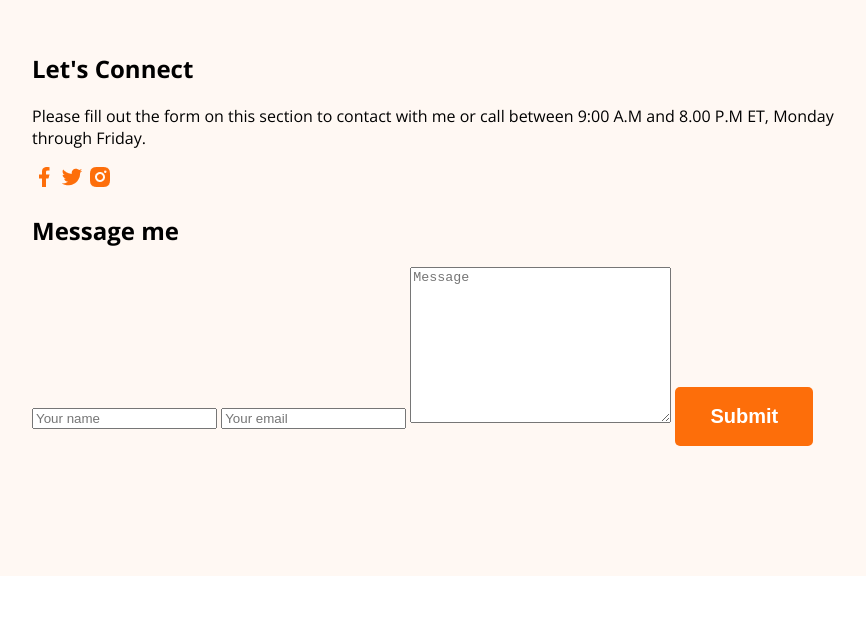
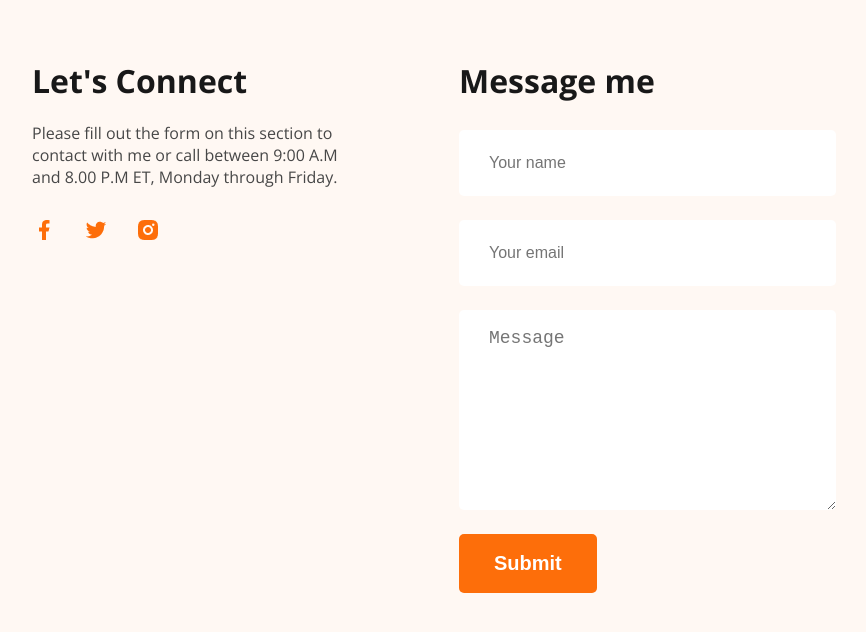
Before and after one commit to mdismail13/simple-portfolio-website, a plain HTML site: page index.html in a window 1280 px wide. Shown: the part 4037-4669 px from the top of the page, without its empty margins (206-1072 px from the left). Before the commit the page ends 4621 px from the top, so only its background shows below. Drawn offline with nearby package versions, Linux system fonts and the light colour scheme.

Commit message:
added footer section

```diff
--- a/index.html
+++ b/index.html
@@ -144,7 +144,8 @@
                     <div class="edu-content">
                         <h3 class="ec-title dark-2">Master in Computer Engineering</h3>
                         <p class="ec-subtitle dark-3">University of Southern California (USC) / 2015 - 2017</p>
-                        <p class="ec-description dark-3">Completed a Master's degree in Computer Engineering with focus on
+                        <p class="ec-description dark-3">Completed a Master's degree in Computer Engineering with focus
+                            on
                             software
                             systems, algorithms, and hardware integration. Gained practical experience through research
                             projects and internships within Los Angeles tech community.</p>
@@ -163,7 +164,8 @@
                     <div class="edu-content">
                         <h3 class="ec-title dark-2">High School Diploma</h3>
                         <p class="ec-subtitle dark-3">Los Angeles High School / 2009 - 2011</p>
-                        <p class="ec-description dark-3">Completed high school education with strong emphasis on Science and
+                        <p class="ec-description dark-3">Completed high school education with strong emphasis on Science
+                            and
                             Mathematics, preparing for advanced studies in engineering and technology.</p>
                     </div>
                 </div>
@@ -172,7 +174,8 @@
                     <div class="exp-content">
                         <h3 class="ex-title dark-2">Software Engineer — Tech Solutions Inc., Los Angeles</h3>
                         <p class="ex-subtitle dark-3">July 2019 - Present</p>
-                        <p class="ex-description dark-3">Developing and maintaining scalable web applications using JavaScript,
+                        <p class="ex-description dark-3">Developing and maintaining scalable web applications using
+                            JavaScript,
                             React, and Node.js. Collaborating with cross-functional teams to design user-friendly
                             interfaces
                             and optimize backend performance. Implemented RESTful APIs and integrated third-party
@@ -183,7 +186,8 @@
                     <div class="exp-content">
                         <h3 class="ex-title dark-2">Junior Web Developer — Creative Web Agency, Los Angeles</h3>
                         <p class="ex-subtitle dark-3">May 2017 - June 2019</p>
-                        <p class="ex-description dark-3">Assisted in building responsive websites using HTML, CSS, and vanilla
+                        <p class="ex-description dark-3">Assisted in building responsive websites using HTML, CSS, and
+                            vanilla
                             JavaScript. Participated in code reviews and debugging processes. Worked closely with
                             designers
                             to implement modern UI/UX designs and improve site accessibility.</p>
@@ -192,7 +196,8 @@
                     <div class="exp-content">
                         <h3 class="ex-title dark-2">Intern — Digital Innovations Lab, Los Angeles</h3>
                         <p class="ex-subtitle dark-3">June 2016 - August 2016</p>
-                        <p class="ex-description dark-3">Supported the development team in testing and documenting software
+                        <p class="ex-description dark-3">Supported the development team in testing and documenting
+                            software
                             modules. Gained practical experience in Agile methodologies and version control using Git.
                             Contributed to small-scale front-end improvements and bug fixes.</p>
                     </div>
@@ -207,8 +212,9 @@
     <footer class="secondary-color">
         <div class="footer">
             <div class="connect">
-            <h2 class="connect-title">Let's Connect</h2>
-            <p class="connect-description">Please fill out the form on this section to contact with me or call between
+                <h2 class="connect-title dark-1">Let's Connect</h2>
+                <p class="connect-description dark-2">Please fill out the form on this section to contact with me or call
+                    between
                     9:00 A.M and 8.00 P.M ET, Monday through Friday.</p>
                 <a class="connect-links">
                     <img src="images/icons/facebook.png">
@@ -221,11 +227,13 @@
                 </a>
             </div>
             <div class="form">
-            <h2 class="form-title">Message me</h2>
+                <h2 class="form-title dark-1">Message me</h2>
                 <form>
-                <input type="text" name="" id="" placeholder="Your name">
+                    <div class="form-items">
+                        <input class="" type="text" name="" id="" placeholder="Your name">
                     <input type="email" name="" id="" placeholder="Your email">
                     <textarea name="" id="" cols="30" rows="10" placeholder="Message"></textarea>
+                    </div>
                     <input type="button" value="Submit" class="btn-primary">
                 </form>
             </div>
--- a/styles/main.css
+++ b/styles/main.css
@@ -278,8 +278,54 @@ main{
     margin: 0 auto;
     padding: 130px 230px;
     margin-top: 113px;
+    display: flex;
+    align-items: start;
+    gap: 117px;
 }
 
+.footer > div{
+    flex: 1;
+}
+
+
+.connect-title, .form-title{
+    font-size: 2rem;
+    font-weight: 700;
+}
+
+.connect-title{
+    margin-bottom: 20px;
+}
+
+.connect-description{
+    margin-bottom: 30px;
+}
+
+.connect-links{
+    margin-right: 24px;
+}
+
+.form-items{
+    display: flex;
+    flex-direction: column;
+    gap: 24px;
+    margin-bottom: 24px;
+    margin-top: 28px;
+}
+
+.form-items input[type="text"], input[type="email"], textarea{
+    height: 64px;
+    padding-left: 30px;
+    font-size: 1rem;
+    border: none;
+    border-radius: 5px;
+    outline: none;
+}
+textarea{
+    padding-top: 18px;
+    height: 180px;
+    font-size: 1.125rem;
+}
 
 /* responsive section */
 
```
Lines whose indentation alone changed are shown as unchanged.
